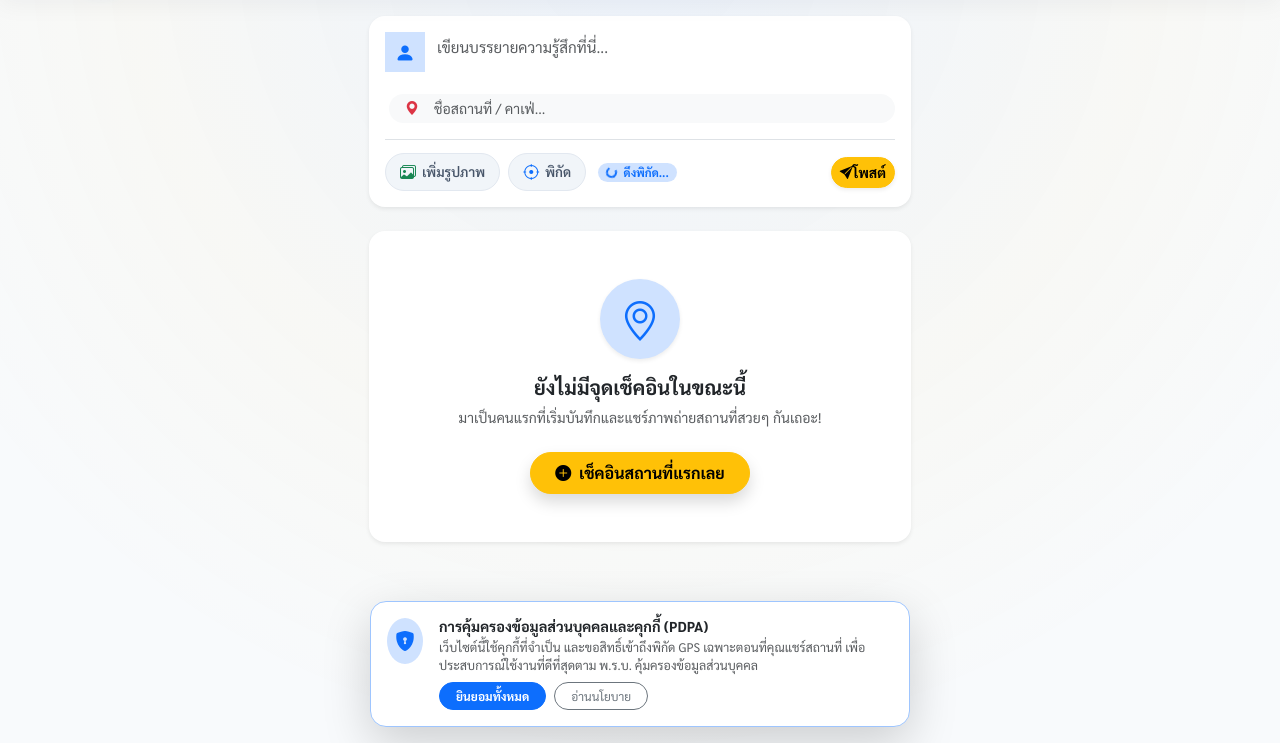
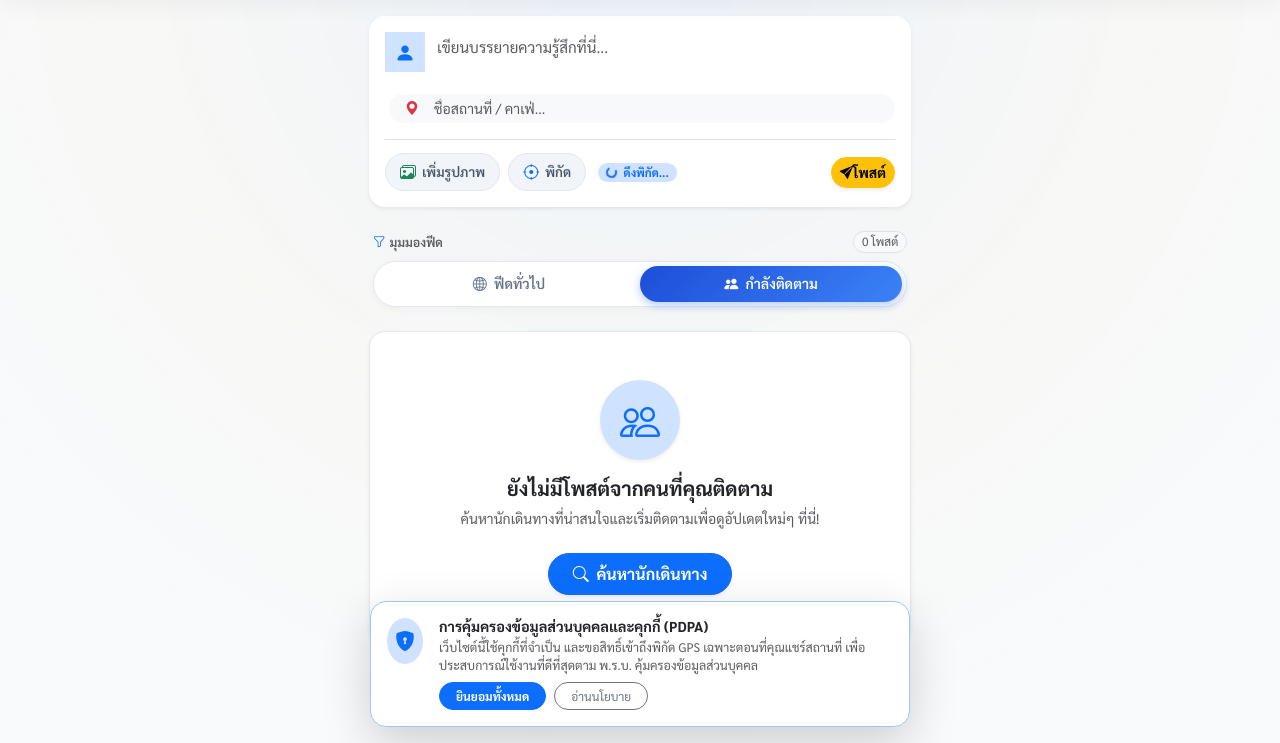
Before and after one commit to lnapoon/Thi-Ni-Thi-Nai, a Django app: page /?feed=following in a window 1280 px wide. Shown: the part 57-800 px from the top of the page. Run offline with Django 5.2, Linux system fonts and the light colour scheme; the visitor is signed in with stand-in values (Sample User, id 1); data comes from the database, SQL or seed files in the repository; data that the repository does not hold is empty.

Commit message:
feat: implement check-in feed and creation views with multi-photo support

```diff
--- a/checkins/views.py
+++ b/checkins/views.py
@@ -80,6 +80,13 @@ class FeedView(ListView):
             num_comments=Count('comments', distinct=True)
         ).order_by('-created_at')
 
+        feed_type = self.request.GET.get('feed', 'all')
+        if feed_type == 'following' and self.request.user.is_authenticated:
+            following_user_ids = Follow.objects.filter(
+                follower=self.request.user
+            ).values_list('following_id', flat=True)
+            qs = qs.filter(user_id__in=following_user_ids)
+
         # Limit to 4 posts for unauthenticated visitors
         if not self.request.user.is_authenticated:
             return qs[:GUEST_FEED_LIMIT]
@@ -108,12 +115,21 @@ class FeedView(ListView):
         context = super().get_context_data(**kwargs)
         checkins_list = context.get('checkins', [])
         is_guest = not self.request.user.is_authenticated
-        total_posts = CheckIn.objects.count()
+        feed_type = self.request.GET.get('feed', 'all')
+
+        if feed_type == 'following' and not is_guest:
+            following_user_ids = Follow.objects.filter(
+                follower=self.request.user
+            ).values_list('following_id', flat=True)
+            total_posts = CheckIn.objects.filter(user_id__in=following_user_ids).count()
+        else:
+            total_posts = CheckIn.objects.count()
 
         context['is_guest'] = is_guest
         context['guest_feed_limit'] = GUEST_FEED_LIMIT
         context['total_posts_count'] = total_posts
         context['has_more_for_guest'] = (is_guest and total_posts > GUEST_FEED_LIMIT)
+        context['active_feed_type'] = feed_type
 
         if 'form' not in context:
             context['form'] = CheckInForm()
--- a/static/css/style.css
+++ b/static/css/style.css
@@ -2201,3 +2201,62 @@ body.dark-mode .map-card-item {
 body.dark-mode .map-card-item .text-dark {
   color: #f8fafc !important;
 }
+
+/* ─────────────────────────────────────────────────────────────
+ * Compact Segmented Feed Navigation Tabs
+ * ───────────────────────────────────────────────────────────── */
+.feed-segmented-nav {
+  display: flex;
+  align-items: center;
+  width: 100%;
+  background: var(--card-bg, #ffffff);
+  border: 1px solid var(--border-color, #e2e8f0);
+  border-radius: 50rem;
+  padding: 4px;
+  box-shadow: 0 2px 8px rgba(0, 0, 0, 0.04);
+}
+
+.feed-nav-btn {
+  flex: 1;
+  border: none;
+  background: transparent;
+  color: var(--text-color, #64748b);
+  font-size: 0.88rem;
+  font-weight: 600;
+  padding: 0.45rem 1rem;
+  border-radius: 50rem;
+  transition: all 0.2s cubic-bezier(0.4, 0, 0.2, 1);
+  text-decoration: none;
+  display: inline-flex;
+  align-items: center;
+  justify-content: center;
+  gap: 0.45rem;
+  white-space: nowrap;
+  text-align: center;
+}
+
+.feed-nav-btn:hover {
+  color: var(--bs-primary, #2563eb);
+}
+
+.feed-nav-btn.active {
+  background: linear-gradient(135deg, #1d4ed8 0%, #3b82f6 100%);
+  color: #ffffff !important;
+  box-shadow: 0 3px 10px rgba(37, 99, 235, 0.35);
+}
+
+[data-bs-theme="dark"] .feed-segmented-nav,
+body.dark-mode .feed-segmented-nav {
+  background: #131b2e !important;
+  border-color: rgba(255, 255, 255, 0.12) !important;
+}
+
+[data-bs-theme="dark"] .feed-nav-btn,
+body.dark-mode .feed-nav-btn {
+  color: #94a3b8;
+}
+
+[data-bs-theme="dark"] .feed-nav-btn:hover,
+body.dark-mode .feed-nav-btn:hover {
+  color: #f8fafc;
+}
--- a/static/js/i18n.js
+++ b/static/js/i18n.js
@@ -85,6 +85,10 @@ const APP_TRANSLATIONS = {
     'edit_checkin_title': 'แก้ไขเช็คอิน',
 
     // Feed & Stories
+    'feed_select_view': 'มุมมองฟีด',
+    'feed_tab_all': 'ฟีดทั่วไป',
+    'feed_tab_following': 'กำลังติดตาม',
+    'feed_posts_unit': 'โพสต์',
     'feed_stories_title': 'นักเดินทางแนะนำ',
     'feed_find_more': 'ค้นหาเพิ่ม →',
     'feed_story_you': 'คุณ',
@@ -467,6 +471,10 @@ const APP_TRANSLATIONS = {
     'edit_checkin_title': 'Edit Check-in',
 
     // Feed & Stories
+    'feed_select_view': 'Feed View',
+    'feed_tab_all': 'All Feed',
+    'feed_tab_following': 'Following',
+    'feed_posts_unit': 'posts',
     'feed_stories_title': 'Top Travelers',
     'feed_find_more': 'Find More →',
     'feed_story_you': 'You',
--- a/static/sw.js
+++ b/static/sw.js
@@ -1,7 +1,7 @@
 // Service Worker for "ที่นี่ Check-in"
 // Superfast App Shell Caching & Offline Support
 
-const CACHE_NAME = 'thi-ni-cache-v56';
+const CACHE_NAME = 'thi-ni-cache-v58';
 const STATIC_ASSETS = [
   '/static/css/style.css',
   '/static/js/i18n.js',
--- a/templates/base.html
+++ b/templates/base.html
@@ -37,7 +37,7 @@
   <link rel="icon" type="image/svg+xml" href="{% static 'img/favicon.svg' %}">
 
   <!-- Custom CSS -->
-  <link rel="stylesheet" href="{% static 'css/style.css' %}?v=56">
+  <link rel="stylesheet" href="{% static 'css/style.css' %}?v=58">
   {% block extra_head %}{% endblock %}
 </head>
 <body>
--- a/templates/checkins/feed.html
+++ b/templates/checkins/feed.html
@@ -198,6 +150,30 @@
         </div>
       </div>
     {% endif %}
+
+    <!-- Full-Width Segmented Feed Navigation Tabs (ฟีดทั่วไป vs กำลังติดตาม) -->
+    <div class="mb-3 px-1">
+      <div class="d-flex align-items-center justify-content-between mb-2">
+        <span class="text-muted extra-small fw-semibold" style="font-size: 0.78rem;">
+          <i class="bi bi-funnel me-1 text-primary"></i><span data-i18n="feed_select_view">มุมมองฟีด</span>
+        </span>
+        <span class="badge bg-body-tertiary text-muted border rounded-pill small fw-normal px-2.5 py-1" style="font-size: 0.74rem;">
+          {{ total_posts_count }} <span data-i18n="feed_posts_unit">โพสต์</span>
+        </span>
+      </div>
+      <div class="feed-segmented-nav w-100">
+        <a href="{% url 'checkins:feed' %}" class="feed-nav-btn {% if active_feed_type != 'following' %}active{% endif %}">
+          <i class="bi bi-globe2"></i>
+          <span data-i18n="feed_tab_all">ฟีดทั่วไป</span>
+        </a>
+        {% if user.is_authenticated %}
+          <a href="{% url 'checkins:feed' %}?feed=following" class="feed-nav-btn {% if active_feed_type == 'following' %}active{% endif %}">
+            <i class="bi bi-people-fill"></i>
+            <span data-i18n="feed_tab_following">กำลังติดตาม</span>
+          </a>
+        {% endif %}
+      </div>
+    </div>
 
     <!-- Feed Content List -->
     {% if checkins %}
@@ -472,12 +448,23 @@
 
     {% else %}
       <!-- Empty State with Animated Illustration -->
-      <div class="empty-state shadow-sm rounded-4 p-5 text-center bg-white my-4">
+      <div class="empty-state shadow-sm rounded-4 p-5 text-center bg-white my-4 checkin-card">
         <div class="mb-3 animate__animated animate__bounceIn">
           <div class="d-inline-flex align-items-center justify-content-center bg-primary-subtle text-primary rounded-circle shadow-sm" style="width: 80px; height: 80px;">
+            {% if active_feed_type == 'following' %}
+              <i class="bi bi-people fs-1"></i>
+            {% else %}
               <i class="bi bi-geo-alt fs-1"></i>
+            {% endif %}
           </div>
         </div>
+        {% if active_feed_type == 'following' %}
+          <h5 class="fw-bold text-dark" data-i18n="feed_empty_following_title">ยังไม่มีโพสต์จากคนที่คุณติดตาม</h5>
+          <p class="text-muted small mb-4" data-i18n="feed_empty_following_desc">ค้นหานักเดินทางที่น่าสนใจและเริ่มติดตามเพื่อดูอัปเดตใหม่ๆ ที่นี่!</p>
+          <a href="{% url 'accounts:search' %}" class="btn btn-primary rounded-pill px-4 py-2 fw-bold shadow-sm">
+            <i class="bi bi-search me-1"></i> <span data-i18n="feed_btn_search_travelers">ค้นหานักเดินทาง</span>
+          </a>
+        {% else %}
           <h5 class="fw-bold text-dark" data-i18n="feed_empty_title">ยังไม่มีจุดเช็คอินในขณะนี้</h5>
           <p class="text-muted small mb-4" data-i18n="feed_empty_desc">มาเป็นคนแรกที่เริ่มบันทึกและแชร์ภาพถ่ายสถานที่สวยๆ กันเถอะ!</p>
           {% if user.is_authenticated %}
```
Also changed, not shown: other parts of templates/checkins/feed.html (+1 -48 lines). Lines whose indentation alone changed are shown as unchanged.
